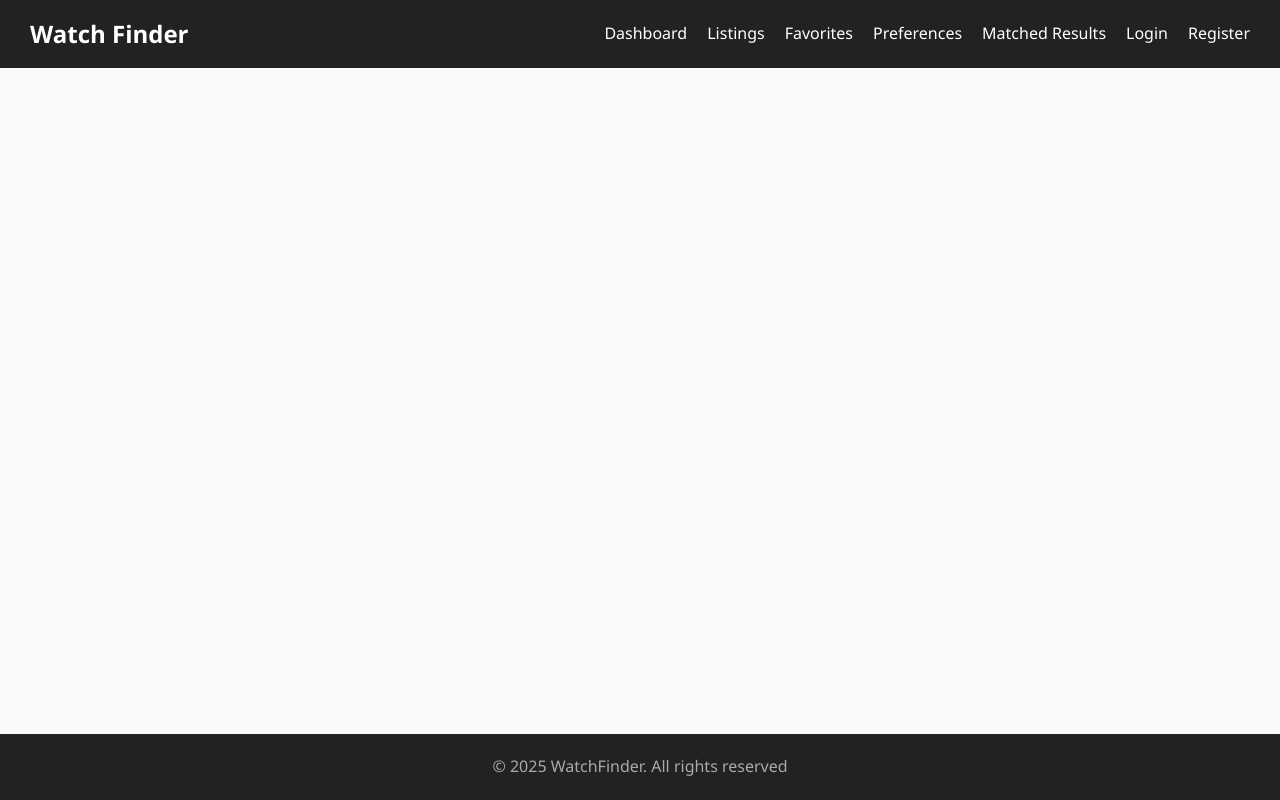
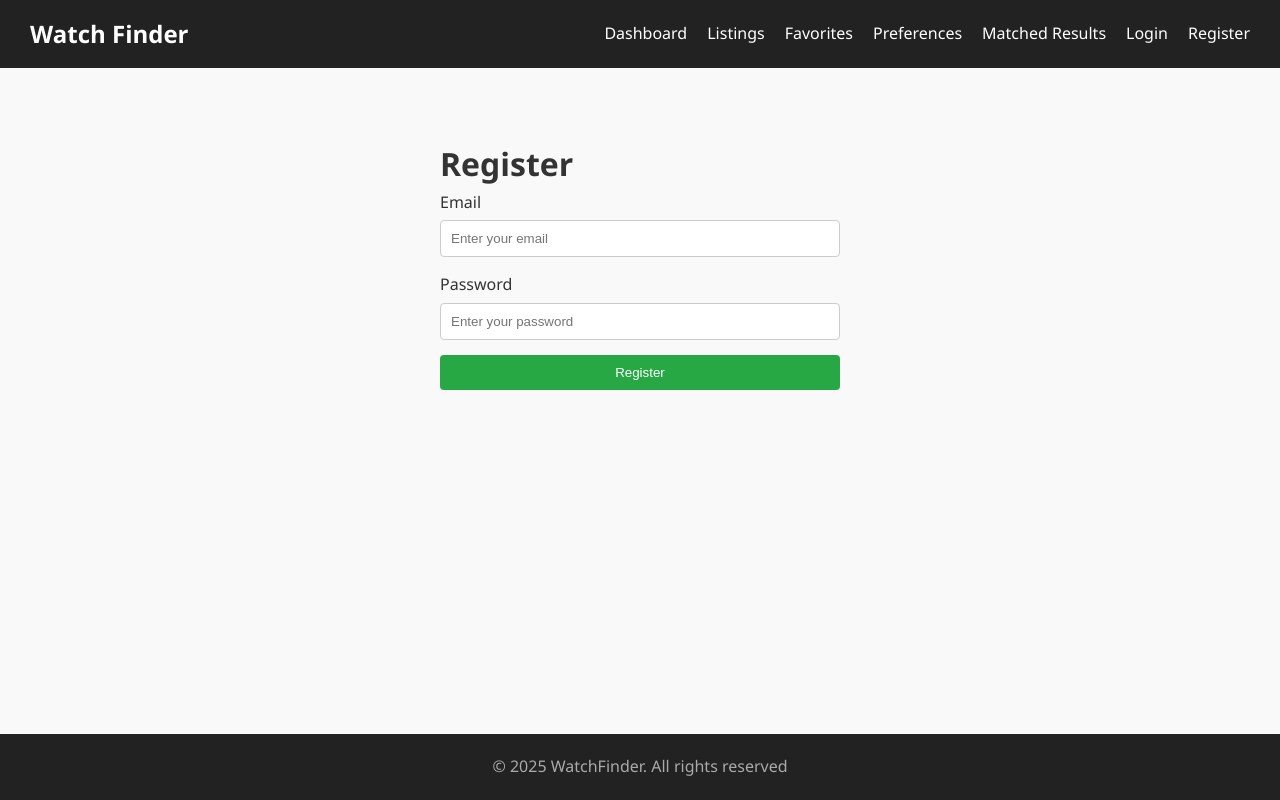
Before and after one commit to bsgauthierwebdev/WatchFinder, a React (Vite) app in the folder client/: page /register in a window 1280 px wide. Built offline with nearby package versions, Linux system fonts and the light colour scheme.

Commit message:
Build basic setup and styling for individual app pages

```diff
--- a/client/src/pages/Favorites.jsx
+++ b/client/src/pages/Favorites.jsx
@@ -1,9 +1,10 @@
-import React from 'react'
+import "../styles/Favorites.css"
 
 const Favorites = () => {
   return (
-    <div>
-
+    <div className = "favorites-container">
+      <h1>Favorites</h1>
+      <p>Here are your saved favorite watches.</p>
     </div>
   )
 }
--- a/client/src/pages/Listings.jsx
+++ b/client/src/pages/Listings.jsx
@@ -1,9 +1,10 @@
-import React from 'react'
+import "../styles/Listings.css"
 
 const Listings = () => {
   return (
-    <div>
-
+    <div className = "listings-container">
+      <h1>Listings</h1>
+      <p>Here are all of the available watch listings.</p>
     </div>
   )
 }
--- a/client/src/pages/MatchedResults.jsx
+++ b/client/src/pages/MatchedResults.jsx
@@ -1,9 +1,10 @@
-import React from 'react'
+import "../styles/MatchedResults.css"
 
 const MatchedResults = () => {
   return (
-    <div>
-
+    <div className = "matched-results-container">
+      <h1>Matched Results</h1>
+      <p>These are watches that match your preferences.</p>
     </div>
   )
 }
--- a/client/src/pages/Preferences.jsx
+++ b/client/src/pages/Preferences.jsx
@@ -1,9 +1,10 @@
-import React from 'react'
+import "../styles/Preferences.css"
 
 const Preferences = () => {
   return (
-    <div>
-
+    <div className = "preferences-container">
+      <h1>Preferences</h1>
+      <p>Set your search preferences for watches here.</p>
     </div>
   )
 }
--- a/client/src/pages/Register.jsx
+++ b/client/src/pages/Register.jsx
@@ -1,9 +1,18 @@
-import React from 'react'
+import "../styles/Register.css"
 
 const Register = () => {
   return (
-    <div>
+    <div className="register-container">
+      <h1>Register</h1>
+      <form className="auth-form">
+        <label htmlFor = "email">Email</label>
+        <input type="email" id = "email" placeholder = "Enter your email" />
 
+        <label htmlFor="password">Password</label>
+        <input type = "password" id = "password" placeholder = "Enter your password" />
+
+        <button type = "submit">Register</button>
+      </form>
     </div>
   )
 }
--- /dev/null
+++ b/client/src/styles/Favorites.css
@@ -0,0 +1,4 @@
+.favorites-container {
+    max-width: 800px;
+    margin: 50px auto;
+}
--- /dev/null
+++ b/client/src/styles/Listings.css
@@ -0,0 +1,4 @@
+.listings-container {
+    max-width: 800px;
+    margin: 50px auto;
+}
--- /dev/null
+++ b/client/src/styles/MatchedResults.css
@@ -0,0 +1,4 @@
+.matched-results-container {
+    max-width: 800px;
+    margin: 50px auto;
+}
--- /dev/null
+++ b/client/src/styles/Preferences.css
@@ -0,0 +1,4 @@
+.preferences-container {
+    max-width: 800px;
+    margin: 50px auto;
+}
--- /dev/null
+++ b/client/src/styles/Register.css
@@ -0,0 +1,31 @@
+.register-container {
+    max-width: 400px;
+    margin: 50px auto;
+}
+
+.auth-form label {
+    display: block;
+    margin-bottom: 5px;
+    font-weight: 500;
+}
+
+.auth-form input {
+    width: 100%;
+    padding: 10px;
+    margin-bottom: 15px;
+    border: 1px solid #ccc;
+    border-radius: 4px;
+}
+
+.auth-form button {
+    width: 100%;
+    padding: 10px;
+    background-color: #28a745;
+    color: white;
+    border-radius: 4px;
+    cursor: pointer;
+}
+
+.auth-form button:hover {
+    background-color: #218838;
+}
```
